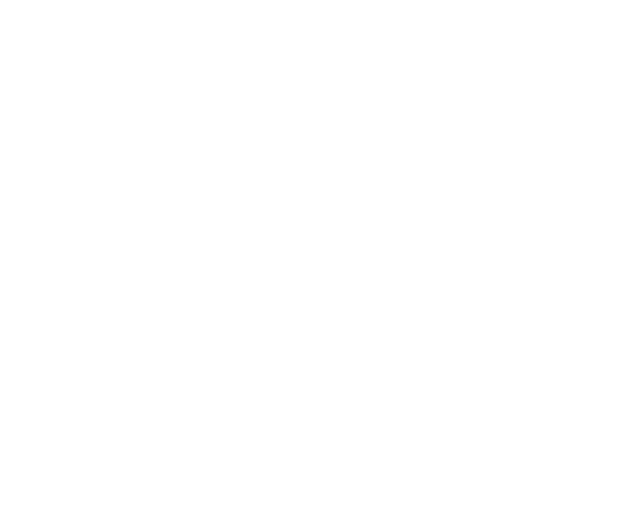
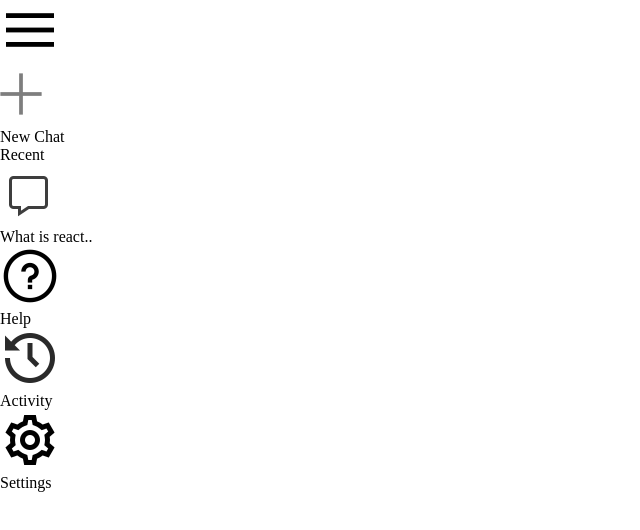
Before and after one commit to rashimarasangi/GeminiClone, a React (Vite) app: page / in a window 1280 px wide. Shown: the top 530 px of the page, without its empty margins (0-640 px from the left). Built offline with nearby package versions, Linux system fonts and the light colour scheme.

Commit message:
sidebar is added

```diff
--- a/src/App.jsx
+++ b/src/App.jsx
@@ -1,10 +1,11 @@
 import React from 'react'
+import Sidebar from './components/Sidebar/Sidebar'
 
 const App = () => {
   return (
-    <div>
-
-    </div>
+    <>
+      <Sidebar/>
+    </>
   )
 }
 
--- a/src/components/Sidebar/Sidebar.jsx
+++ b/src/components/Sidebar/Sidebar.jsx
@@ -0,0 +1,41 @@
+import React from 'react'
+import './Sidebar.css'
+import {assets} from'../../assets/assets'
+
+const Sidebar = () => {
+  return (
+    <div className='Sidebar'>
+      <div className="top">
+        <img src={assets.menu_icon} alt="" />
+        <div className="new-chat">
+            <img src={assets.plus_icon} alt="" />
+            <p>New Chat</p>
+        </div>
+        <div className="recent">
+            <p className="recent-title">Recent</p>
+            <div className="reset-entry">
+                <img src={assets.message_icon} alt="" />
+                <p>What is react..</p>
+            </div>
+        </div>
+      </div>
+      <div className="bottom">
+        <div className="bottom-item reset-entry">
+            <img src={assets.question_icon} alt="" />
+            <p>Help</p>
+        </div>
+        <div className="bottom-item reset-entry">
+            <img src={assets.history_icon} alt="" />
+            <p>Activity</p>
+        </div>
+        <div className="bottom-item reset-entry">
+            <img src={assets.setting_icon} alt="" />
+            <p>Settings</p>
+        </div>
+
+      </div>
+    </div>
+  )
+}
+
+export default Sidebar
```
Also changed, not shown: src/components/Sidebar/Sidebar.css (added), 1 other file (tests, documents, lock files or other folders).
